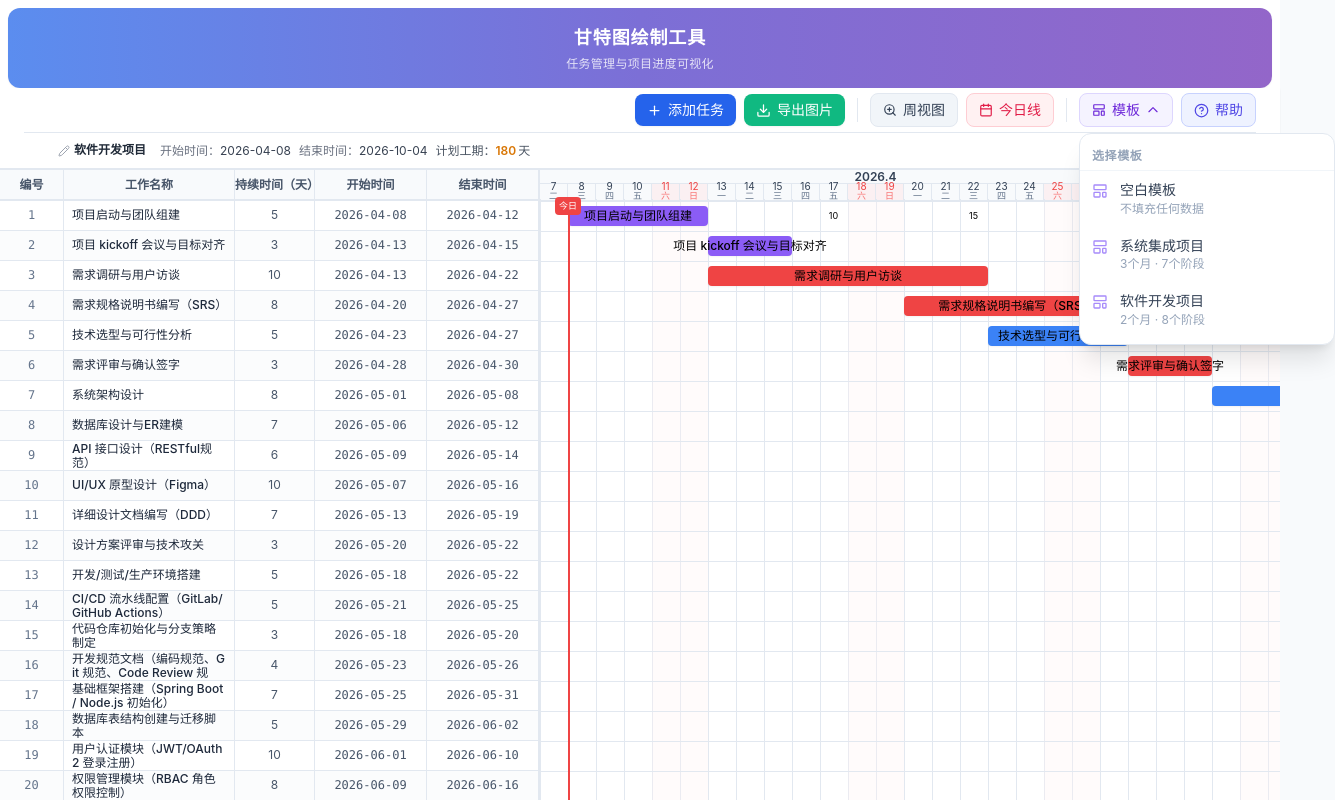
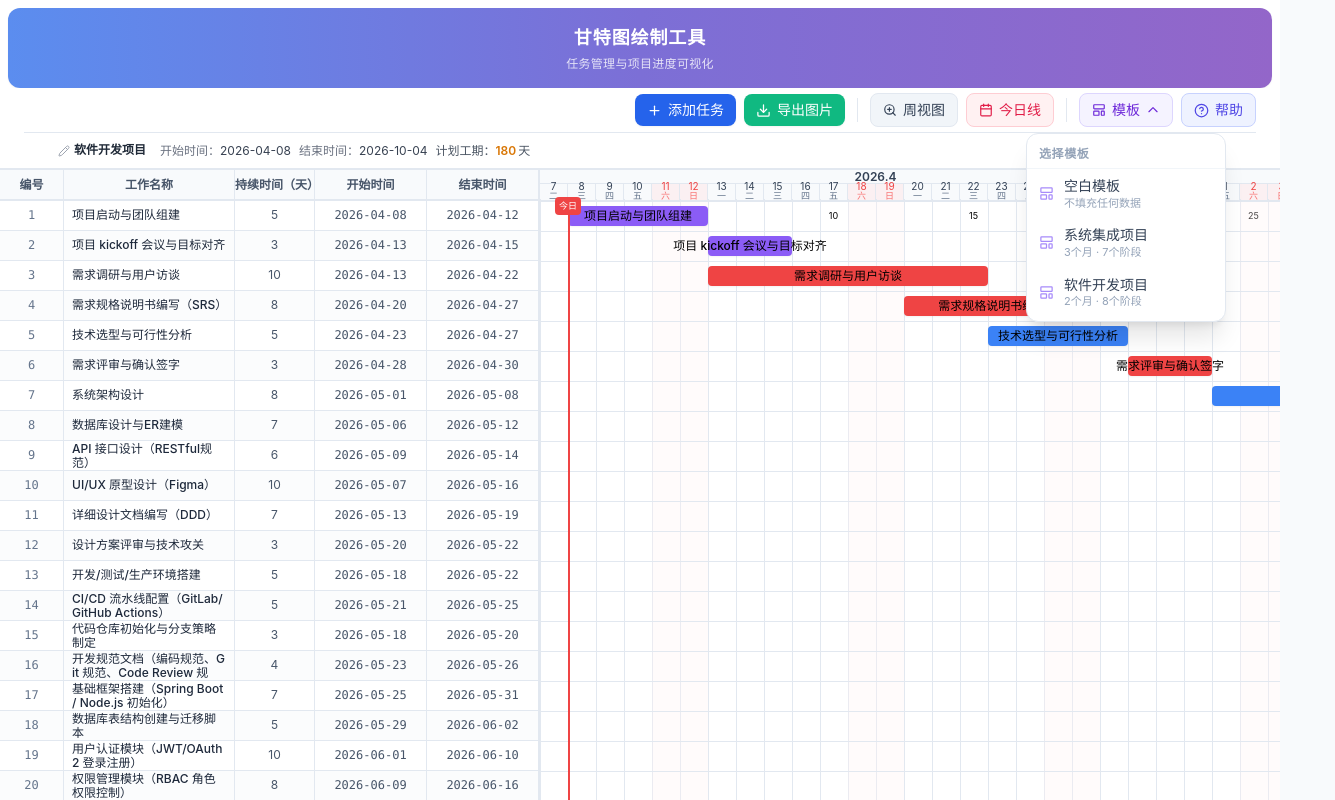
Before and after one commit to Dtianchen/gantt-chart-drawing-tool, a React (Vite) app: page / in a window 1280 px wide. Both pictures are taken after a click on the button "模板". Shown: the top 800 px of the page, 1335 px wide, since content can reach past the window. Built offline with nearby package versions, Linux system fonts and the light colour scheme; the HTML template or start-up script is replaced by a standard one.

Commit message:
fix: 模板下拉面板对齐修复
- 面板宽度 w-64 → w-[200px] 减少右侧留白
- 定位 left-0 → left-1/2 -translate-x-1/2 居中对齐按钮
- 遮罩层 onClick 增加 preventDefault 防止事件冒泡导致位移
- 选项项内间距和字体微调更紧凑

```diff
--- a/src/components/Toolbar/index.tsx
+++ b/src/components/Toolbar/index.tsx
@@ -133,9 +133,9 @@ export default function Toolbar({
         {showTemplates && (
           <>
             {/* 点击外部关闭 */}
-            <div className="fixed inset-0 z-30" onClick={() => setShowTemplates(false)} />
+            <div className="fixed inset-0 z-30" onClick={(e) => { e.preventDefault(); setShowTemplates(false) }} />
 
-            <div className="absolute top-full left-0 mt-1.5 w-64 bg-white rounded-xl shadow-xl border border-slate-200 py-1.5 z-40 overflow-hidden animate-in fade-in slide-in-from-top-2 duration-150">
+            <div className="absolute top-full left-1/2 -translate-x-1/2 mt-1.5 w-[200px] bg-white rounded-xl shadow-xl border border-slate-200 py-1 z-40 overflow-hidden animate-in fade-in slide-in-from-top-2 duration-150">
               <div className="px-3 pt-2 pb-1.5 border-b border-slate-100">
                 <p className="text-xs font-semibold text-slate-400 uppercase tracking-wider">选择模板</p>
               </div>
@@ -144,12 +144,12 @@ export default function Toolbar({
                 <button
                   key={tpl.id}
                   onClick={() => handleSelectTemplate(tpl.id)}
-                  className="w-full flex items-start gap-3 px-3 py-2.5 hover:bg-violet-50 transition-colors text-left"
+                  className="w-full flex items-center gap-2.5 px-3 py-2 hover:bg-violet-50 transition-colors text-left"
                 >
-                  <LayoutTemplate size={16} className="mt-0.5 shrink-0 text-violet-400" />
+                  <LayoutTemplate size={15} className="shrink-0 text-violet-400" />
                   <div className="min-w-0">
                     <p className="text-sm font-medium text-slate-700 leading-tight">{tpl.name}</p>
-                    <p className="text-xs text-slate-400 mt-0.5">{tpl.description}</p>
+                    <p className="text-[11px] text-slate-400 mt-0.5 leading-tight">{tpl.description}</p>
                   </div>
                 </button>
               ))}
```
